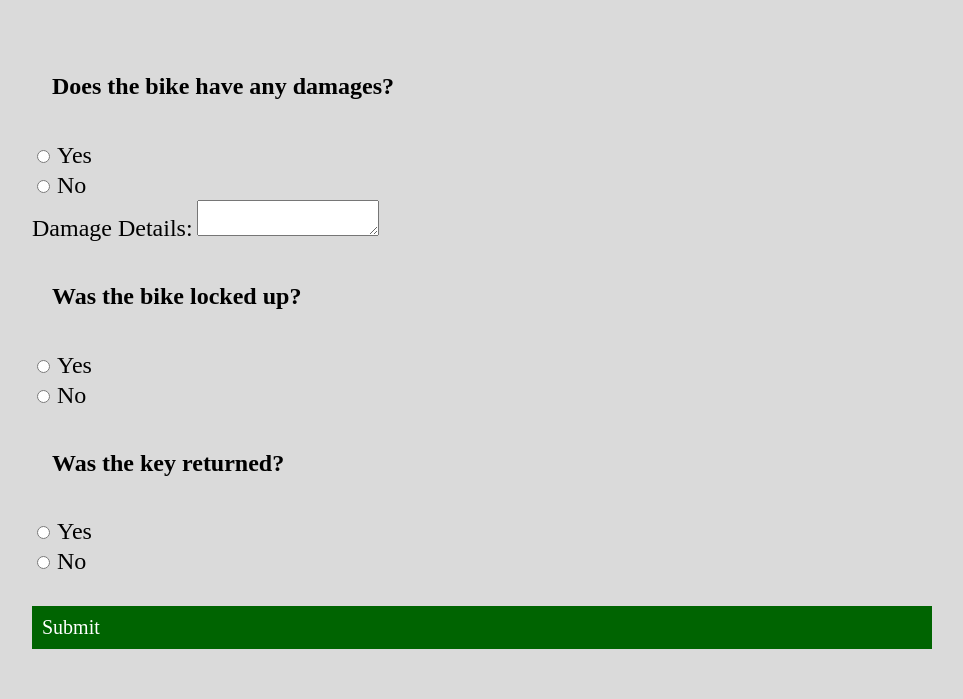
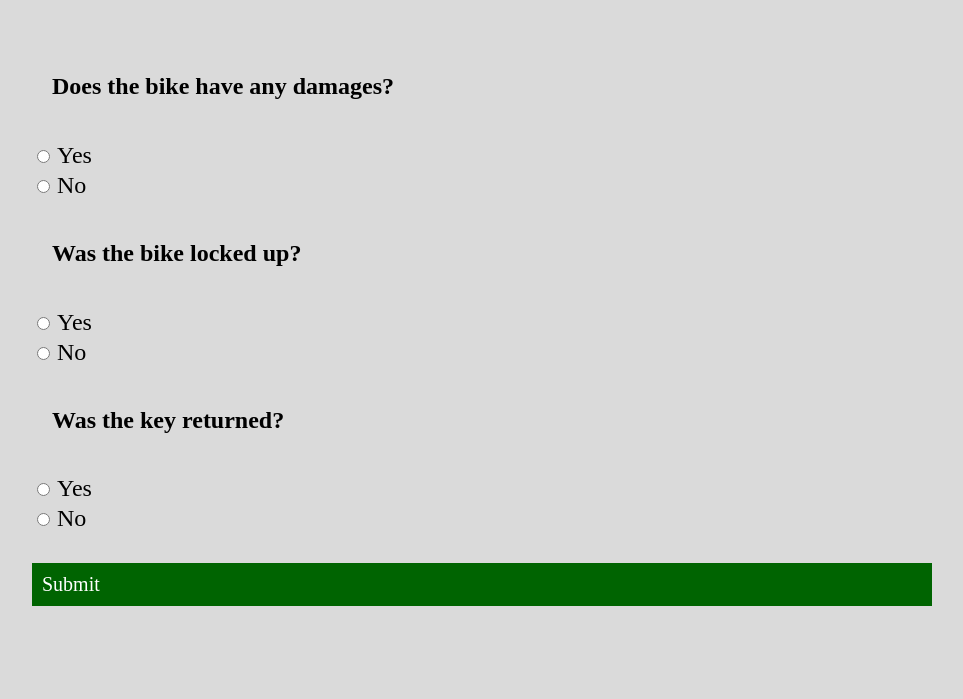
Before and after one commit to BinghamtonCoRE/bikeshare, a Flask app: template bikeshare_app/templates/checkin.html in a window 1280 px wide. Shown: the part 240-939 px from the top of the page, without its empty margins (26-989 px from the left). After the commit the page ends 846 px from the top, so only its background shows below. Run offline with Flask 2, Linux system fonts and the light colour scheme; the template is opened without the code that fills it, so the values that code supplies are empty.

Commit message:
Fix stylistic and problematic issues with checkin

```diff
--- a/bikeshare_app/static/css/login.css
+++ b/bikeshare_app/static/css/login.css
@@ -89,3 +89,10 @@ label {
 .ui.form .inline.fields {
     justify-content: center;
 }
+
+/*=================
+* Checkin Page
+===================*/
+#damageTextInput{
+    display: none;
+}
--- a/bikeshare_app/templates/checkin.html
+++ b/bikeshare_app/templates/checkin.html
@@ -42,7 +42,7 @@
                     </div>
                 </div>
 
-                <div class="field" name="damageTextArea">
+                <div class="field" name="damageTextArea" id="damageTextInput">
                     <label>Damage Details:</label>
                     <textarea></textarea>
                 </div>
@@ -98,7 +98,6 @@
 
 {% block additionalScripts %}
 <script>
-    $('div[name="damageTextArea"]').css('display','none');
     $('.ui.radio.checkbox').checkbox();
 
     $('input[id="damageYes"]').change(function() {
```
